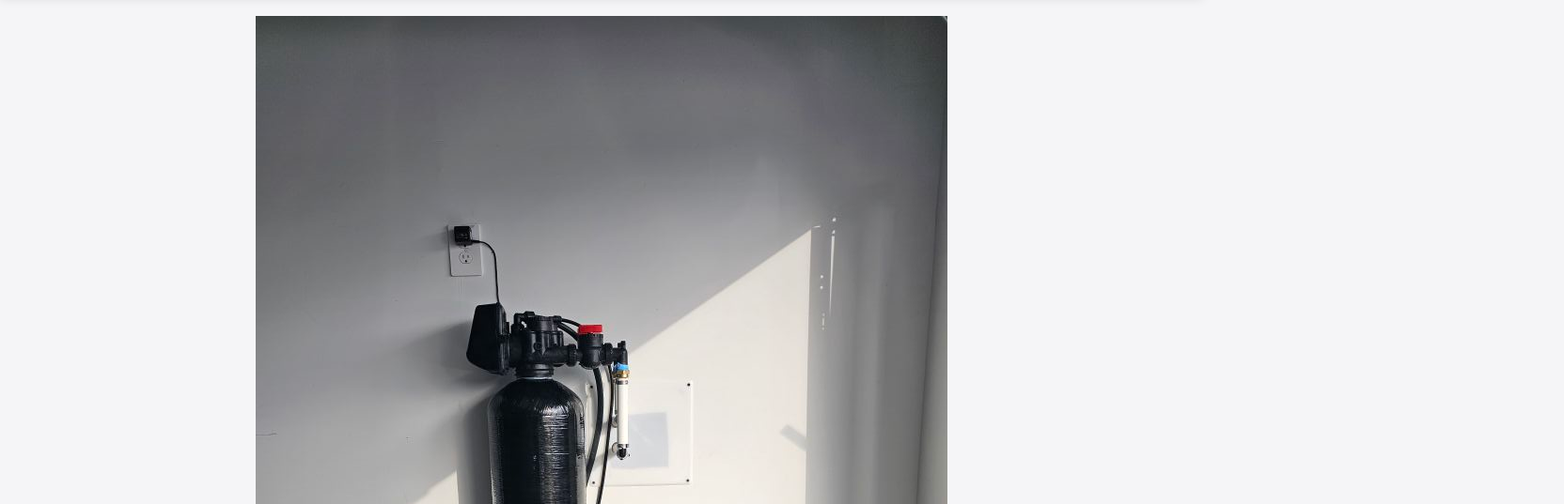
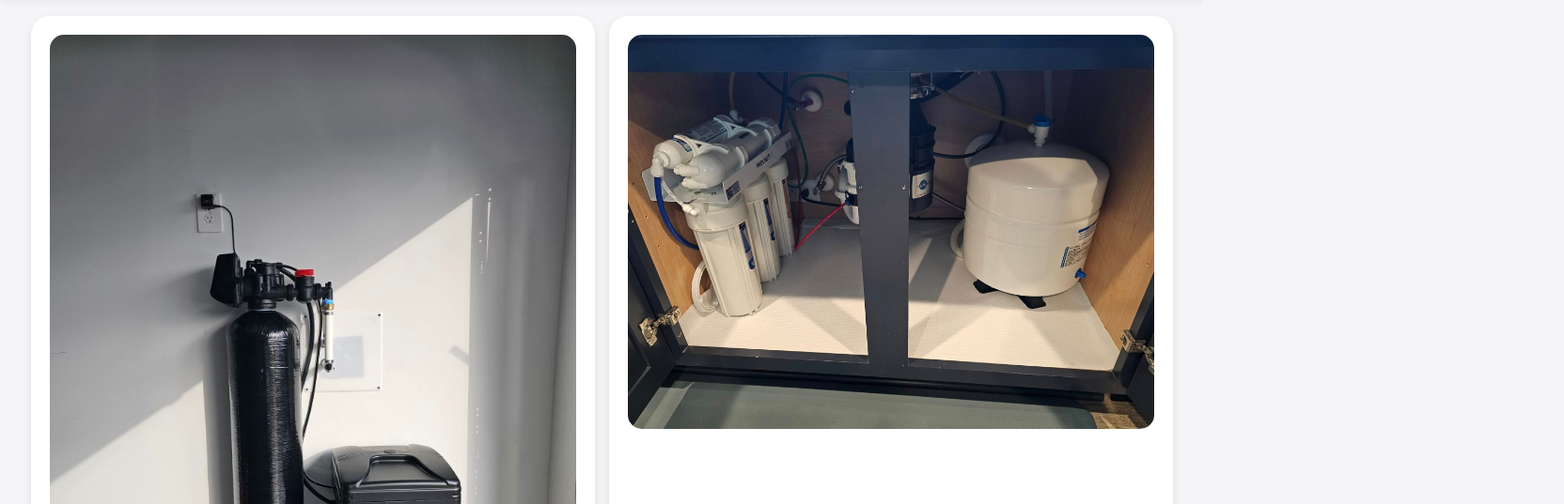
Before and after one commit to DonJuan64/Affordable-Water-Softeners, a plain HTML site: page html_5.html in a window 1280 px wide. Shown: the part 191-728 px from the top of the page at 94% size, 1664 px wide, since content can reach past the window. Drawn offline with Linux system fonts and the light colour scheme.

Commit message:
forgot to put css

```diff
--- a/styles.css
+++ b/styles.css
@@ -498,3 +498,24 @@ body {
     width: 100%;
     border-radius: 15px;
 }
+
+.card-1-install {
+    background: white;
+    border-radius: 20px;
+    box-shadow: 0 4px 10px rgba(0, 0, 0, 0.1);
+    padding: 20px;
+    width: 100%;
+    max-width: 600px;
+    text-align: center;
+    transition: transform 0.3s ease-in-out;
+}
+
+
+.card-1-install :hover {
+    transform: translateY(-5px);
+}
+
+.card-1-install img {
+    width: 100%;
+    border-radius: 15px;
+}
```
